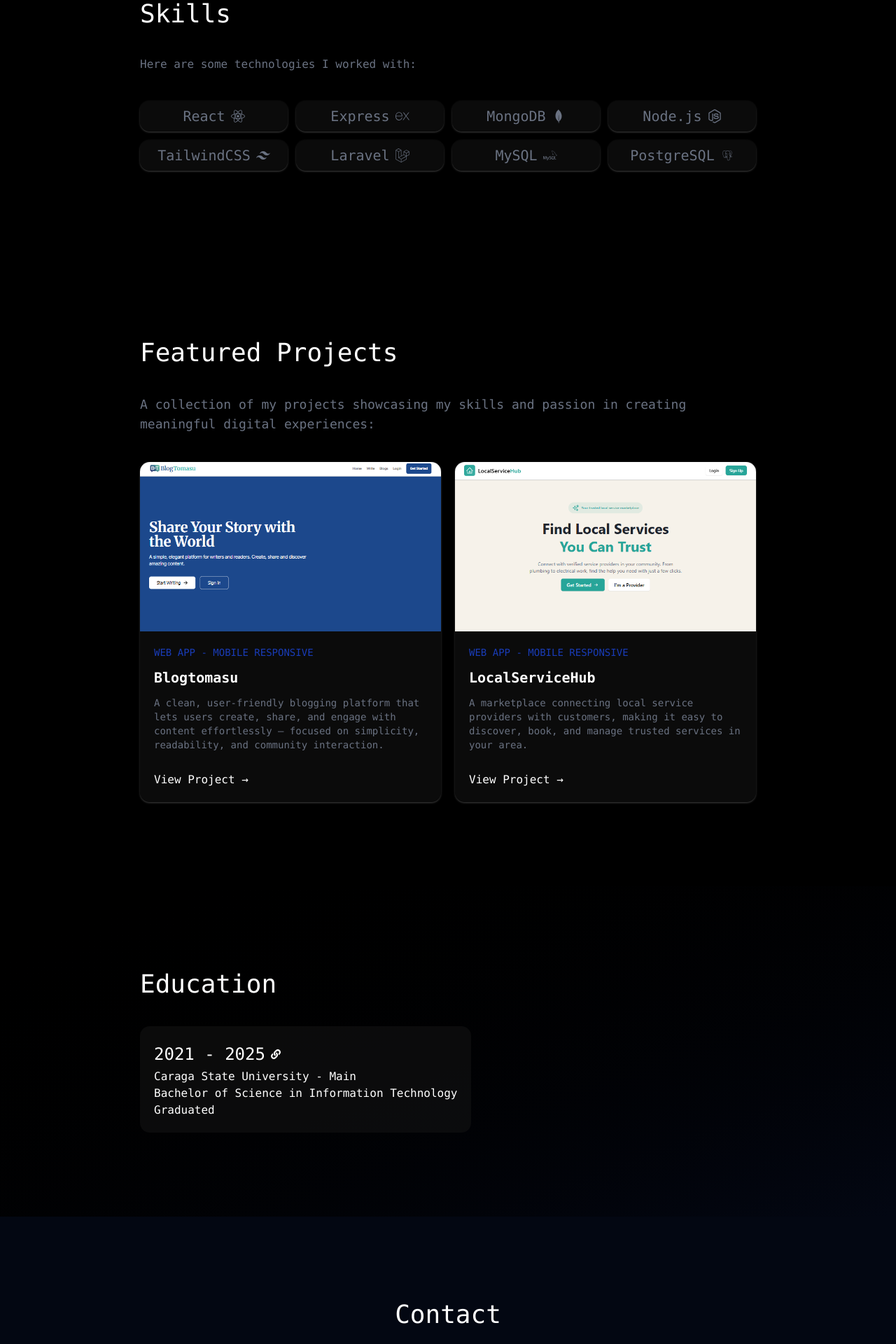
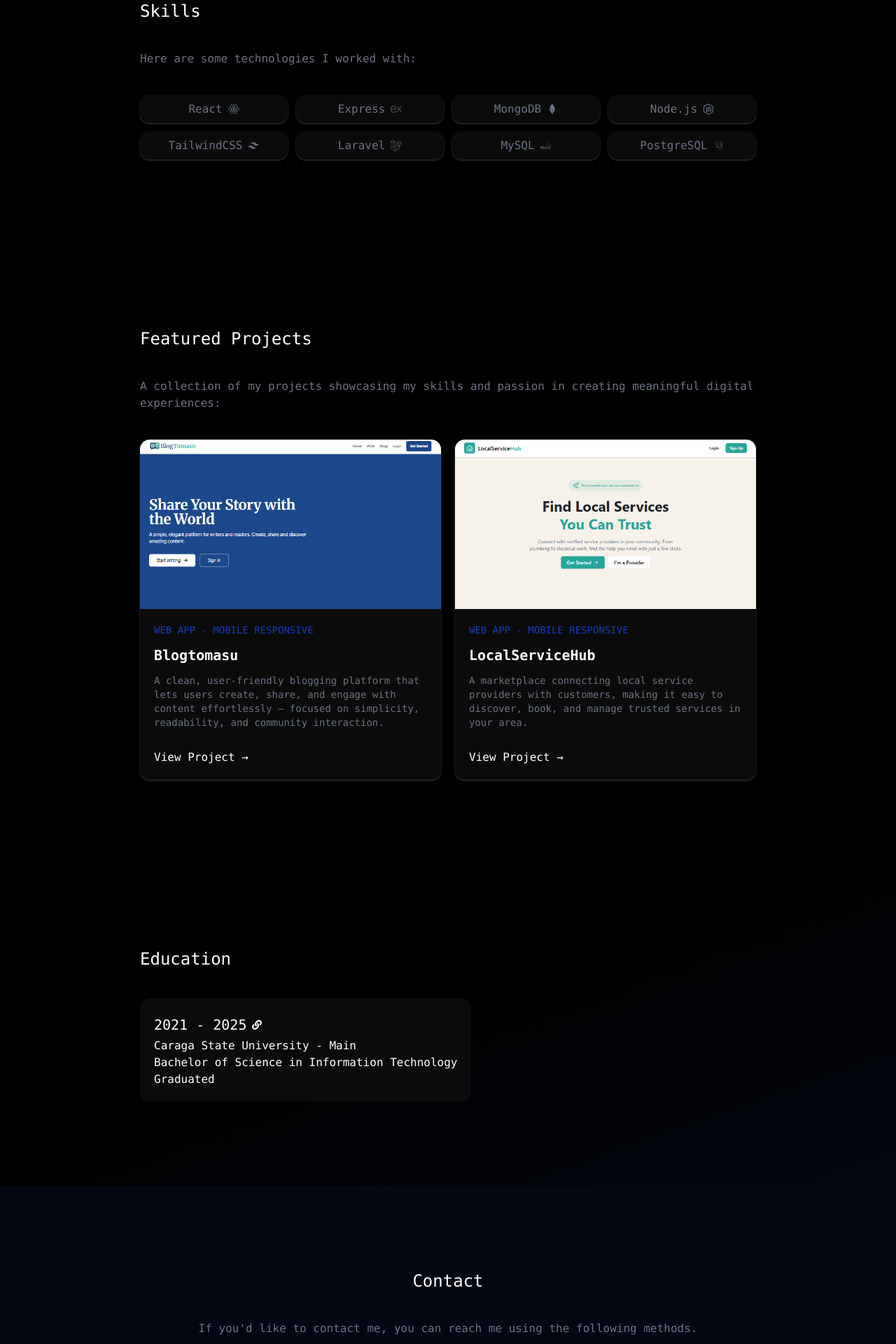
Before and after one commit to RenoaJamezu/JameroLenor, a React (Vite) app: page / in a window 1280 px wide. Shown: the part 920-2840 px from the top of the page at 70% size. Built offline with nearby package versions, Linux system fonts and the light colour scheme; a web font is replaced by a local one.

Commit message:
fix: adjust text sizes for headers and paragraphs in Contact, Education, Projects, and Skills sections for improved consistency and readability

```diff
--- a/src/pages/dashboard/sections/Contact.tsx
+++ b/src/pages/dashboard/sections/Contact.tsx
@@ -30,7 +30,7 @@ export default function Contact() {
   ]
   return (
     <section id="contact" className="scroll-mt-20 px-4 md:px-50 py-20 md:py-30 flex flex-col bg-gray-950 justify-center space-y-10 font-mono text-center caret-transparent">
-      <h1 className="text-2xl md:text-4xl text-white">Contact</h1>
+      <h1 className="text-xl md:text-2xl text-white">Contact</h1>
       <p className="text-sm md:text-base text-gray-500">If you'd like to contact me, you can reach me using the following methods.</p>
 
       <div className="grid md:grid-cols-2 gap-5">
@@ -39,7 +39,7 @@ export default function Contact() {
             <a href={link} target="_blank" className="w-full">
               <div className="flex justify-between items-center">
                 <div className="flex gap-3">
-                  <div className="text-lg md:text-2xl">{icon}</div>
+                  <div className="text-lg md:text-xl">{icon}</div>
                   <div className="text-xs md:text-base">{title}</div>
                 </div>
                 <FaExternalLinkAlt className="text-xs md:text-base"/>
--- a/src/pages/dashboard/sections/Education.tsx
+++ b/src/pages/dashboard/sections/Education.tsx
@@ -3,14 +3,14 @@ import { FaLink } from "react-icons/fa";
 export default function Education() {
   return (
     <section id="education" className="scroll-mt-20 px-4 md:px-50 py-20 md:py-30 flex flex-col bg-linear-to-br from-black to-gray-950 justify-center space-y-10 font-mono caret-transparent">
-      <h1 className="text-2xl md:text-4xl text-white">Education</h1>
+      <h1 className="text-xl md:text-2xl text-white">Education</h1>
       <a
         href="https://drive.google.com/file/d/1dVdhD9y5uFkHWUeJ0XwNNyYh_XVoOz3g/view?usp=sharing"
         target="_blank"
         rel="noopener noreferrer"
         className="flex flex-col w-fit bg-primary/50 p-5 rounded-xl text-white group">
         <div className="mt-1 flex gap-2 items-center hover:text-blue-800">
-          <p className="text-2xl font-medium">2021 - 2025</p>
+          <p className="text-xl font-medium">2021 - 2025</p>
           <FaLink className="text-sm"/>
         </div>
         <div className="text-sm md:text-base">
--- a/src/pages/dashboard/sections/Projects.tsx
+++ b/src/pages/dashboard/sections/Projects.tsx
@@ -17,8 +17,8 @@ export default function Projects() {
   ]
   return (
     <section id="projects" className="scroll-mt-20 px-4 md:px-50 py-20 md:py-30 flex flex-col bg-black justify-center space-y-10 font-mono caret-transparent">
-      <h1 className="text-2xl md:text-4xl text-white">Featured Projects</h1>
-      <p className="text-sm md:text-lg text-gray-500">A collection of my projects showcasing my skills and passion in creating meaningful digital experiences:</p>
+      <h1 className="text-xl md:text-2xl text-white">Featured Projects</h1>
+      <p className="text-sm md:text-base text-gray-500">A collection of my projects showcasing my skills and passion in creating meaningful digital experiences:</p>
 
       <div className="grid md:grid-cols-2 gap-5">
         {projects.map(({ title, description, src, responsive, link }) => (
--- a/src/pages/dashboard/sections/Skills.tsx
+++ b/src/pages/dashboard/sections/Skills.tsx
@@ -15,12 +15,12 @@ export default function Skills() {
   ]
   return (
     <section id="skills" className="scroll-mt-20 px-4 md:px-50 py-20 md:py-30 flex flex-col bg-black justify-center space-y-10 font-mono caret-transparent">
-      <h1 className="text-2xl md:text-4xl text-white">Skills</h1>
+      <h1 className="text-xl md:text-2xl text-white">Skills</h1>
       <p className="text-sm md:text-base text-gray-500">Here are some technologies I worked with:</p>
 
       <div className="grid grid-cols-2 md:grid-cols-4 gap-3">
         {tech.map(({ tech, icon }) => (
-          <div key={tech} className="rounded-xl bg-primary/50 text-gray-500 px-3 py-2 flex space-x-2 items-center justify-center text-sm md:text-xl transition-all duration-300 hover:text-white hover:scale-105 shadow-sm shadow-white/20">
+          <div key={tech} className="rounded-xl bg-primary/50 text-gray-500 px-3 py-2 flex space-x-2 items-center justify-center text-sm md:text-base transition-all duration-300 hover:text-white hover:scale-105 shadow-sm shadow-white/20">
             <h1>{tech}</h1>
             {icon}
           </div>
```
